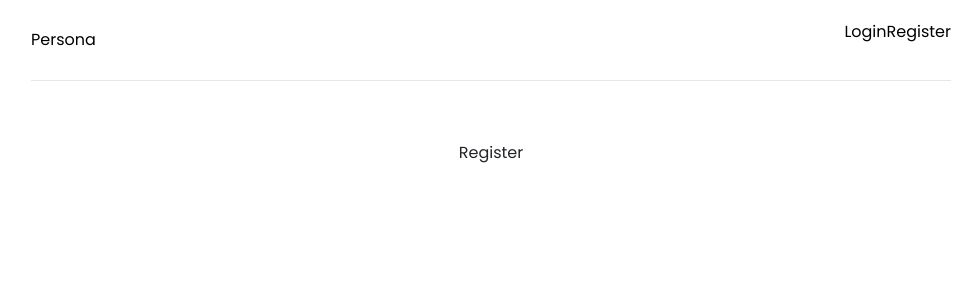
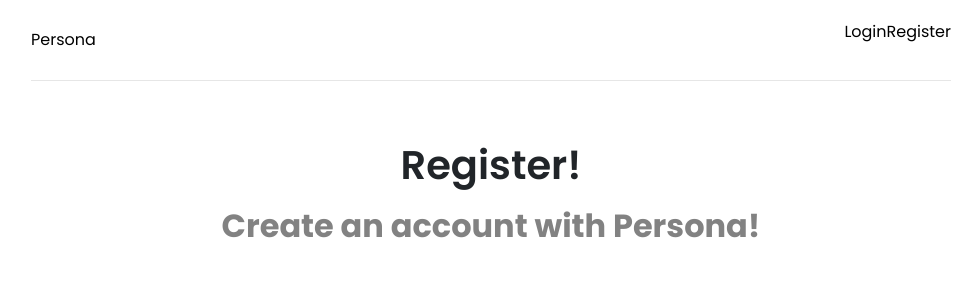
Before and after one commit to Pandaphone/Milestone-3, a React (Create React App) app in the folder frontend/: page /register in a window 1280 px wide. Shown: the top 300 px of the page, without its empty margins (149-1129 px from the left). Built offline with nearby package versions, Linux system fonts and the light colour scheme.

Commit message:
Starting on the form. Scared lol

```diff
--- a/frontend/src/pages/Register.jsx
+++ b/frontend/src/pages/Register.jsx
@@ -13,7 +13,18 @@
     const { name, email, password, passwordConfirm } = formData
 
 
-  return <div>Register</div>
+
+
+  return <>
+    <section className="heading">
+        <h1>
+            Register!
+        </h1>
+        <p>Create an account with Persona!</p>
+    </section>
+
+    <section className="form"></section>
+  </>
 
 }
 
```
